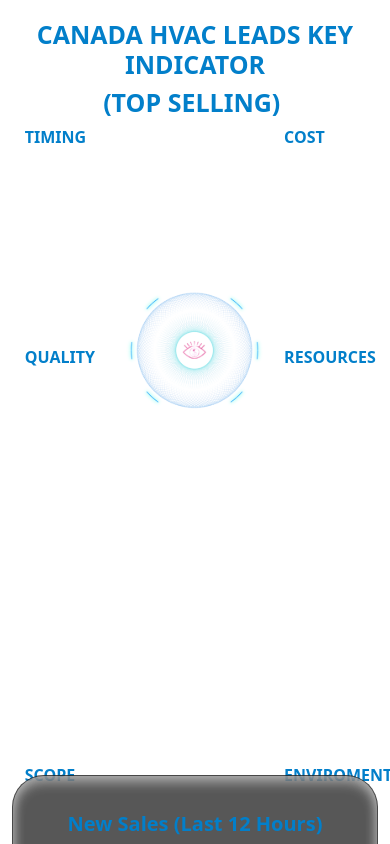
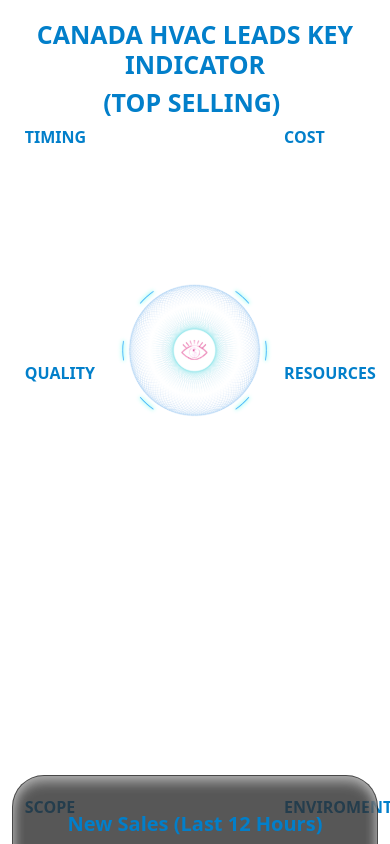
Before and after one commit to Esraa-Esmat/LeadBull_Task, a React (Vite) app: page / in a window 390 px wide. Shown: the part 2920-3764 px from the top of the page. Built offline with nearby package versions, Linux system fonts and the light colour scheme.

Commit message:
edit for responsive

```diff
--- a/src/Components/MainSection/MainSection.css
+++ b/src/Components/MainSection/MainSection.css
@@ -1,5 +1,5 @@
 .banner {
-    margin: 100px 0;
+    margin: 500px 0;
     padding: 110px 0 100px 0;
     position: relative;
     height: fit-content;
--- a/src/Components/SalesKeyMetrics/SalesKeyMetrics.css
+++ b/src/Components/SalesKeyMetrics/SalesKeyMetrics.css
@@ -6,7 +6,7 @@
 
 .SalesKeyMetrics-container {
     background: url(../../assets/images/ngrab.svg) no-repeat center;
-    height: 600px;
+    height: 550px;
     background-size: 35%;
     width: 75%;
 }
@@ -22,14 +22,17 @@
     color: #027FCA;
 }
 .SalesKeyMetrics-item>div{
-    width: 25%;
+    width: 30%;
+}
+.SalesKeyMetrics-item>div{
+    width: 30%;
 }
 
 @media (max-width:768px) {
     .SalesKeyMetrics-container{
         width: 95%;
         height: 450px;
-        background-size: 44%;
+        background-size: 50%;
     }
     .SalesKeyMetricsTitle{
         font-size: 25px;
@@ -37,7 +40,6 @@
     }
     .SalesKeyMetrics-container-title{
         font-weight: 600;
-        margin-bottom: 0;
     }
     .SalesKeyMetrics-item>div{
         width: 30%;
@@ -47,3 +49,6 @@
     font-weight: 200;
     }
 }
+
+@media (max-width: 576px) {
+}
```
